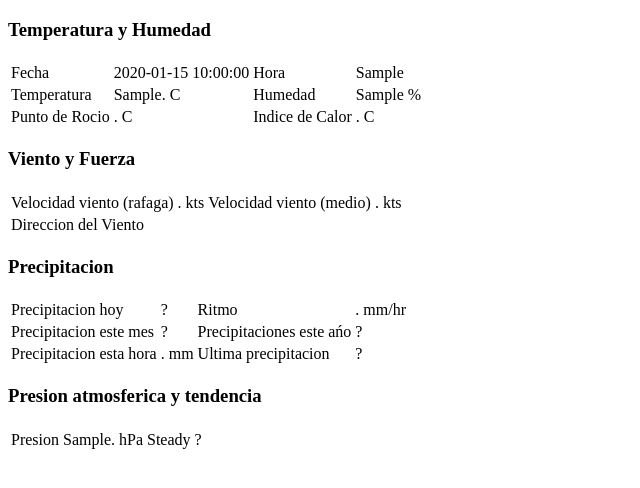
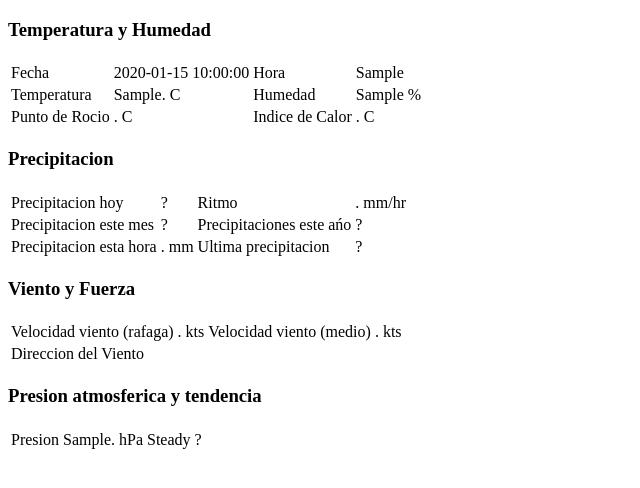
Before and after one commit to OscarCid/Clima, a PHP site: page /scr/php/datosIndex.php in a window 1280 px wide. Shown: the top 488 px of the page, without its empty margins (0-640 px from the left). Run offline with PHP 8.4, Linux system fonts and the light colour scheme; tables that the repository leaves empty or names only in its code hold one stand-in row (values such as "Sample post"); data that the repository does not hold is empty.

Commit message:
Cambio diseño tablas a dos tablas por row

```diff
--- a/scr/php/datosIndex.php
+++ b/scr/php/datosIndex.php
@@ -17,9 +17,11 @@ $result = mysqli_query($con,$sql)or die("Error en: " . mysql_error());
 
 
 while($row = mysqli_fetch_array($result)) {
-    echo "<div class='row'>
-        <div class='col-md-10 col-md-offset-1'>
+    echo "
+<div class='row'>
+    <div class='cold-md-12'>
     <!-- Primer Panel Temperatura-->
+            <div class='col-md-5 col-md-offset-1'>
                                             <div class='panel panel-primary'>
                                                 <div class='panel-heading'>
                                                     <h3 class='panel-title'>Temperatura y Humedad</h3>
@@ -61,49 +63,8 @@ while($row = mysqli_fetch_array($result)) {
                                                 </div>
                                             </div>
             </div>
-    </div>
-
-    <div class='row'>
-        <div class='col-md-10 col-md-offset-1'>
-                            <!-- Panel Viento-->
-                                        <div class='panel panel-primary'>
-                                            <div class='panel-heading'>
-                                                <h3 class='panel-title'>Viento y Fuerza</h3>
-                                            </div>
-                                            <div class='panel-body'>
-                                            <div class='row'>
-                                            <div class='col-md-12'>
-                                                <div class='bs-example' data-example-id='bordered-table'>
-                                                    <table class='table table-bordered'>
-                                                        <thead>
-                                                        <tr>
-                                                        </tr>
-                                                        </thead>
-                                                        <tbody>
-                                                        <tr>
-                                                            <td>Velocidad viento (rafaga)</td>
-                                                            <td>$row[vRafaga].$row[vRafagaDec] kts</td>
-                                                            <td>Velocidad viento (medio)</td>
-                                                            <td>$row[vMedio].$row[vMedioDec] kts</td>
-                                                        </tr>
-                                                        <tr>
-                                                            <td>Direccion del Viento</td>
-                                                            <td>$row[direcViento]</td>
-                                                        </tr>
-                                                        </tbody>
-                                                    </table>
-                                                </div>
-                                            </div>
-                                            </div>
-                                            </div>
-                                    </div>
-                                </div>
-                                </div>
-    </div>
-
-    <div class='row'>
-        <div class='col-md-10 col-md-offset-1'>
     <!-- Panel Precipitaciones-->
+            <div class='col-md-5'>
                                             <div class='panel panel-primary'>
                                                 <div class='panel-heading'>
                                                     <h3 class='panel-title'>Precipitacion</h3>
@@ -146,9 +107,47 @@ while($row = mysqli_fetch_array($result)) {
                                     </div>
             </div>
     </div>
+</div>
 
 <div class='row'>
-        <div class='col-md-10 col-md-offset-1'>
+    <div class='cold-md-12'>
+<!-- Panel Viento-->
+        <div class='col-md-5 col-md-offset-1'>
+                                        <div class='panel panel-primary'>
+                                            <div class='panel-heading'>
+                                                <h3 class='panel-title'>Viento y Fuerza</h3>
+                                            </div>
+                                            <div class='panel-body'>
+                                            <div class='row'>
+                                            <div class='col-md-12'>
+                                                <div class='bs-example' data-example-id='bordered-table'>
+                                                    <table class='table table-bordered'>
+                                                        <thead>
+                                                        <tr>
+                                                        </tr>
+                                                        </thead>
+                                                        <tbody>
+                                                        <tr>
+                                                            <td>Velocidad viento (rafaga)</td>
+                                                            <td>$row[vRafaga].$row[vRafagaDec] kts</td>
+                                                            <td>Velocidad viento (medio)</td>
+                                                            <td>$row[vMedio].$row[vMedioDec] kts</td>
+                                                        </tr>
+                                                        <tr>
+                                                            <td>Direccion del Viento</td>
+                                                            <td>$row[direcViento]</td>
+                                                        </tr>
+                                                        </tbody>
+                                                    </table>
+                                                </div>
+                                            </div>
+                                            </div>
+                                            </div>
+                                    </div>
+                                </div>
+        </div>
+<!-- Panel Presion-->
+        <div class='col-md-5'>
                             <!-- Panel Presion-->
                                         <div class='panel panel-primary'>
                                             <div class='panel-heading'>
@@ -180,7 +179,9 @@ while($row = mysqli_fetch_array($result)) {
                                     </div>
                                 </div>
         </div>
-    </div>";
+    </div>
+</div>
+";
     mysqli_close($con);
 }
 ?>
```
Lines whose indentation alone changed are shown as unchanged.
